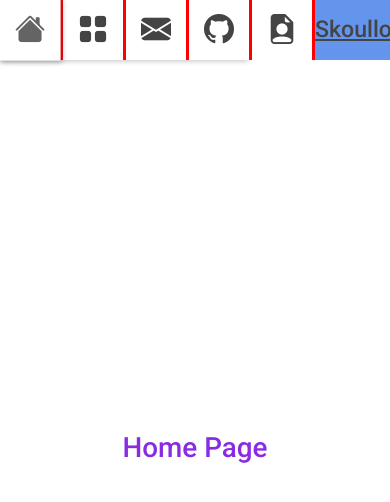
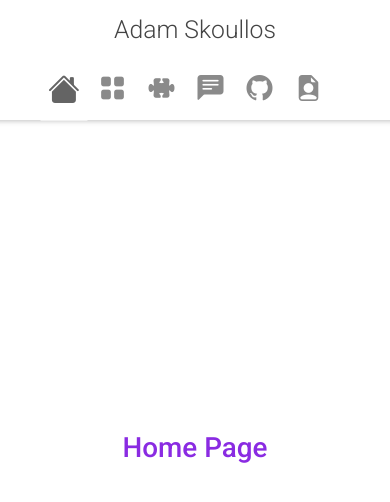
Before and after one commit to Adamskoullos/Portfolio, a Vue app: page / in a window 390 px wide. Shown: the top 502 px of the page. Built offline with nearby package versions, Linux system fonts and the light colour scheme.

Commit message:
navigation bars

```diff
--- a/src/App.vue
+++ b/src/App.vue
@@ -96,7 +96,7 @@ export default {
     .top-nav{
       position: fixed;
       // background: cornflowerblue;
-      height: 60px;
+      min-height: 60px;
       display: flex;
       align-items: center;
       justify-content: stretch;
--- a/src/components/SideNav.vue
+++ b/src/components/SideNav.vue
@@ -1,7 +1,7 @@
 <template>
           <nav >
             <div class="logo" >
-                <router-link v-if="!showBurgerMenu" :to="{ name: 'Projects' }" >
+                <router-link :to="{ name: 'Home' }" >
                     <h3 >Adam Skoullos</h3>
                     <h5>Web Dev</h5>
                 </router-link>
@@ -50,14 +50,13 @@
                 </a>
               </li>
               <li class="nav-item" >
-                  <a href="https://github.com/Adamskoullos" target="_blank">
+                  <a href="https://drive.google.com/file/d/1IwWi7S0WE8t9c4LKK0aTs_Y3b0YrDq8x/view?usp=sharing" download target="_blank">
                     <i class="bi bi-file-earmark-person-fill"></i>
                     <h5>Resume PDF</h5>
                 </a>
               </li>
             </ul>
           </nav>
-
 </template>
 
 <script>
@@ -115,7 +114,7 @@ nav{
                 height: 60px;
                 margin-right: 3px;
                 background: white;
-                transition: all ease 0.1s;
+                transition: all ease 0s;
                 h5{
                     display: inline-block;
                     margin: auto 10px;
@@ -129,14 +128,24 @@ nav{
             }
             a:hover{
                 transform: scale(1.02);
-                box-shadow: 1px 1px 5px rgba(50,50,50,0.4);
+                box-shadow: $box-shadow;
                 transition: all ease 0.1s;
             }
+            a.projects{
+                background: rgba(255, 255, 255, 0);;
+            }
+            a.projects:hover{
+                transform: scale(1);
+                box-shadow: 0 0 0 rgb(0,0,0,0);
+            }
+            a.project{
+                width: 100%;
+                background: olive;
+            }
             .router-link-active{
-                // background: rgba(97, 97, 97, 0.2);
-                // transition: all ease 0.7s;
+                transition: all ease 0.1s;
                 transform: scale(1.02);
-                box-shadow: 1px 1px 5px rgba(50,50,50,0.4);
+                box-shadow: $box-shadow;
                 h5{
                     color:$active-link-font-color;
                     font-weight: 300;
@@ -145,11 +154,21 @@ nav{
                     color: $active-link-icon;
                 }
             }
-            // .router-link-active:hover{
-                // transform: scale(1.02);
-                // box-shadow: 1px 1px 5px rgba(50,50,50,0);
-                // transition: all ease 0.1s;
-            // }
+            .nav-link{
+                display: flex;
+                padding: 0;
+
+
+            }
+        }
+        .drop-down-ul{
+            width: 100%;
+        }
+        .drop-down{
+            display: flex;
+            flex-direction: column;
+            align-items: flex-start;
+
         }
     }
 }
--- a/src/components/TopNav.vue
+++ b/src/components/TopNav.vue
@@ -1,6 +1,11 @@
 <template>
-    <div class="top-nav-container">
-        <nav class="top-nav-row">
+    <div class="top-nav-container row">
+        <div class="logo col-12 col-sm-4" >
+            <router-link :to="{ name: 'Projects' }" >
+                <h2 >Adam Skoullos</h2>
+            </router-link>
+        </div>
+        <nav class="top-nav-row col-12 col-sm-8">
             <ul class="">
                 <li class="nav-item" >
                     <router-link :to="{ name: 'Home' }">
@@ -13,8 +18,13 @@
                     </router-link>
                 </li>
                 <li class="nav-item" >
-                <router-link :to="{ name: 'Contact' }">
-                    <i class="bi bi-envelope-fill"></i>
+                  <router-link :to="{ name: 'CodingChallenges' }">
+                      <i class="bi bi-puzzle-fill"></i>
+                  </router-link>
+                </li>
+                <li class="nav-item" >
+                  <router-link :to="{ name: 'Blog' }">
+                      <i class="bi bi-chat-left-text-fill"></i>
                   </router-link>
                 </li>
                 <li class="nav-item" >
@@ -23,17 +33,12 @@
                     </a>
                 </li>
                 <li class="nav-item" >
-                <a href="https://github.com/Adamskoullos" target="_blank">
+                    <a href="https://drive.google.com/file/d/1IwWi7S0WE8t9c4LKK0aTs_Y3b0YrDq8x/view?usp=sharing" download target="_blank">
                         <i class="bi bi-file-earmark-person-fill"></i>
                     </a>
                 </li>
             </ul>
         </nav>
-        <div class="logo" >
-            <router-link :to="{ name: 'Projects' }" >
-                <h3 >Adam Skoullos</h3>
-            </router-link>
-        </div>
     </div>
 </template>
 
@@ -48,43 +53,70 @@ export default {
 .top-nav-container{
     display: flex;
     align-items: center;
-    justify-content: space-between;
-    background: cornflowerblue;
+    // justify-content: ;
+    // background: cornflowerblue;
     flex:1;
+    box-shadow: 0px 1px 5px rgba(50,50,50,0.3);
+    .logo{
+
+    }
     .top-nav-row{
     height: 100%;
     flex:1;
     display: flex;
     flex-direction: row;
     align-items: center;
-    justify-content: flex-start;
-    box-shadow: 0px 1px 5px rgba(50,50,50,0.3);
-    background: chartreuse;
+    justify-content: center;
+    box-shadow: 0 0 0;
+    margin: auto 15px;
+    // background: chartreuse;
 
         ul{
             margin: auto 0;
             display: flex;
+            flex-wrap: wrap;
             flex-direction: row;
             align-items: center;
-            justify-content: flex-start;
-            background: red;
+            justify-content: center;
+            // background: red;
             padding-left: 0;
+            padding-right: 0;
+            margin-right: 15px;
+
+            li{
+                // margin: auto 0;
+                // padding: auto 0;
+                a{
+                box-shadow: 1px 1px 5px rgba(50,50,50,0);
                 }
+                .router-link-active{
+                    box-shadow: 1px 1px 5px rgba(50,50,50,0);
 
-        h3{
-            margin: 0 15px;
-            font-weight: 300;
+                    i{
+                        color: $active-link-icon;
+                        transform: scale(1.2);
+                        transition: all ease 0.1s;
+                    }
+                }
+            }
         }
 
         i{
-            font-size: 30px;
-            margin: 0 15px;
+            font-size: 26px;
+            margin: 0 10px;
+            color: $icon;
         }
         i:hover{
             transform: scale(1.1);
         }
+
+    }
+    div a{
+        text-decoration: none;
+        h2{
+        margin: 15px 15px;
+        font-weight: 300;
         }
     }
-
-
+}
 </style>
--- a/src/router/index.js
+++ b/src/router/index.js
@@ -1,6 +1,8 @@
 import { createRouter, createWebHistory } from 'vue-router'
 import Home from '../views/Home.vue'
 import Projects from '../views/Projects.vue'
+import ProDev from '../views/ProDev.vue'
+import TraderDashboards from '../views/TraderDashboards.vue'
 import CodingChallenges from '../views/CodingChallenges.vue'
 import Blog from '../views/Blog.vue'
 import Contact from '../views/Contact.vue'
@@ -16,6 +18,16 @@ const routes = [
     path: '/projects',
     name: 'Projects',
     component: Projects
+  },
+  {
+    path: '/prodev',
+    name: 'ProDev',
+    component: ProDev
+  },
+  {
+    path: '/traderdashboards',
+    name: 'TraderDashboards',
+    component: TraderDashboards
   },
   {
     path: '/challenges',
--- a/src/scss/_variables.scss
+++ b/src/scss/_variables.scss
@@ -7,6 +7,7 @@ $primary: rgb(68, 68, 68);
 $icon: rgb(138, 138, 138);
 $active-link-font-color: rgb(56, 56, 56);
 $active-link-icon: rgb(100, 100, 100);
+$box-shadow: 1px 1px 5px rgba(50,50,50,0.4);
 
 *{
     font-family: Roboto, Helvetica, Arial, sans-serif;
--- /dev/null
+++ b/src/views/ProDev.vue
@@ -0,0 +1,13 @@
+<template>
+  <h2>ProDev</h2>
+</template>
+
+<script>
+export default {
+
+}
+</script>
+
+<style>
+
+</style>
--- /dev/null
+++ b/src/views/TraderDashboards.vue
@@ -0,0 +1,13 @@
+<template>
+  <h2>Trader Dashboards</h2>
+</template>
+
+<script>
+export default {
+
+}
+</script>
+
+<style>
+
+</style>
```
Lines whose indentation alone changed are shown as unchanged.
